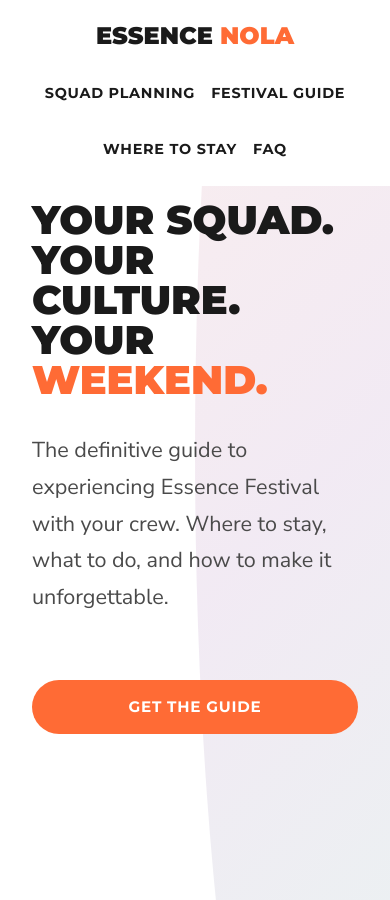
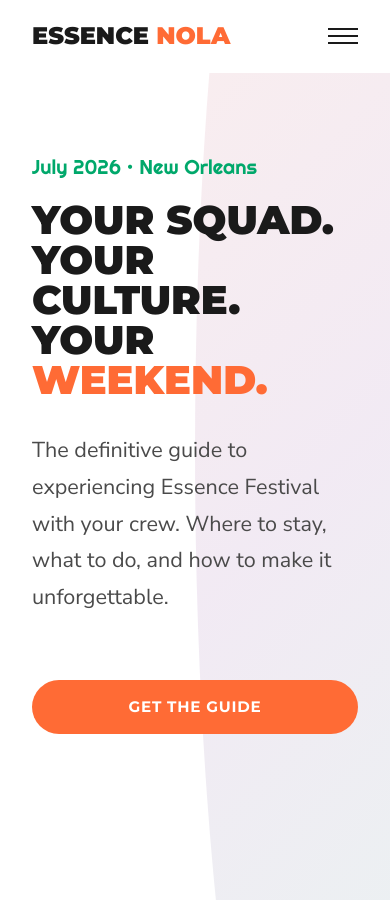
Before and after one commit to sjworth-dev/essencenola, a Jekyll site: the page built from index.html, in a window 390 px wide and 900 px high. Built offline with Jekyll 4.4.1, drawn with Linux system fonts in a browser that asks for light colours.

Commit message:
Add mobile hamburger menu navigation
- Added mobile menu toggle button with animated hamburger icon
- Implemented full-screen mobile navigation overlay
- Added JavaScript for toggle functionality
- Menu auto-closes when clicking nav links

Co-Authored-By: Claude Opus 4.5 <noreply@anthropic.com>

```diff
--- a/_includes/header.html
+++ b/_includes/header.html
@@ -1,6 +1,11 @@
 <header class="site-header">
   <div class="header-inner">
     <a href="{{ '/' | relative_url }}" class="logo">ESSENCE <span>NOLA</span></a>
+    <button class="mobile-menu-toggle" aria-label="Toggle menu">
+      <span></span>
+      <span></span>
+      <span></span>
+    </button>
     <nav class="main-nav">
       <a href="{{ '/guides/group-planning/' | relative_url }}">Squad Planning</a>
       <a href="{{ '/guides/festival-guide/' | relative_url }}">Festival Guide</a>
--- a/assets/css/style.css
+++ b/assets/css/style.css
@@ -552,6 +552,41 @@ section {
   }
 }
 
+/* Mobile Menu Toggle */
+.mobile-menu-toggle {
+  display: none;
+  flex-direction: column;
+  justify-content: center;
+  gap: 5px;
+  width: 30px;
+  height: 30px;
+  background: none;
+  border: none;
+  cursor: pointer;
+  padding: 0;
+  z-index: 1001;
+}
+
+.mobile-menu-toggle span {
+  display: block;
+  width: 100%;
+  height: 2px;
+  background: var(--color-text);
+  transition: all 0.3s ease;
+}
+
+.mobile-menu-toggle.active span:nth-child(1) {
+  transform: rotate(45deg) translate(5px, 5px);
+}
+
+.mobile-menu-toggle.active span:nth-child(2) {
+  opacity: 0;
+}
+
+.mobile-menu-toggle.active span:nth-child(3) {
+  transform: rotate(-45deg) translate(5px, -5px);
+}
+
 @media (max-width: 768px) {
   h1, .hero h1 {
     font-size: 3rem;
@@ -561,15 +596,37 @@ section {
     font-size: 2rem;
   }
 
+  .mobile-menu-toggle {
+    display: flex;
+  }
+
   .header-inner {
-    flex-direction: column;
-    gap: var(--spacing-sm);
+    flex-direction: row;
+    justify-content: space-between;
   }
 
   .main-nav {
-    gap: var(--spacing-sm);
-    flex-wrap: wrap;
+    position: fixed;
+    top: 0;
+    left: 0;
+    right: 0;
+    bottom: 0;
+    background: var(--color-white);
+    flex-direction: column;
     justify-content: center;
+    align-items: center;
+    gap: var(--spacing-md);
+    transform: translateX(100%);
+    transition: transform 0.3s ease;
+    z-index: 1000;
+  }
+
+  .main-nav.active {
+    transform: translateX(0);
+  }
+
+  .main-nav a {
+    font-size: 1.5rem;
   }
 
   .schedule-grid {
```
Also changed, not shown: _layouts/default.html (+20 -0 lines).
